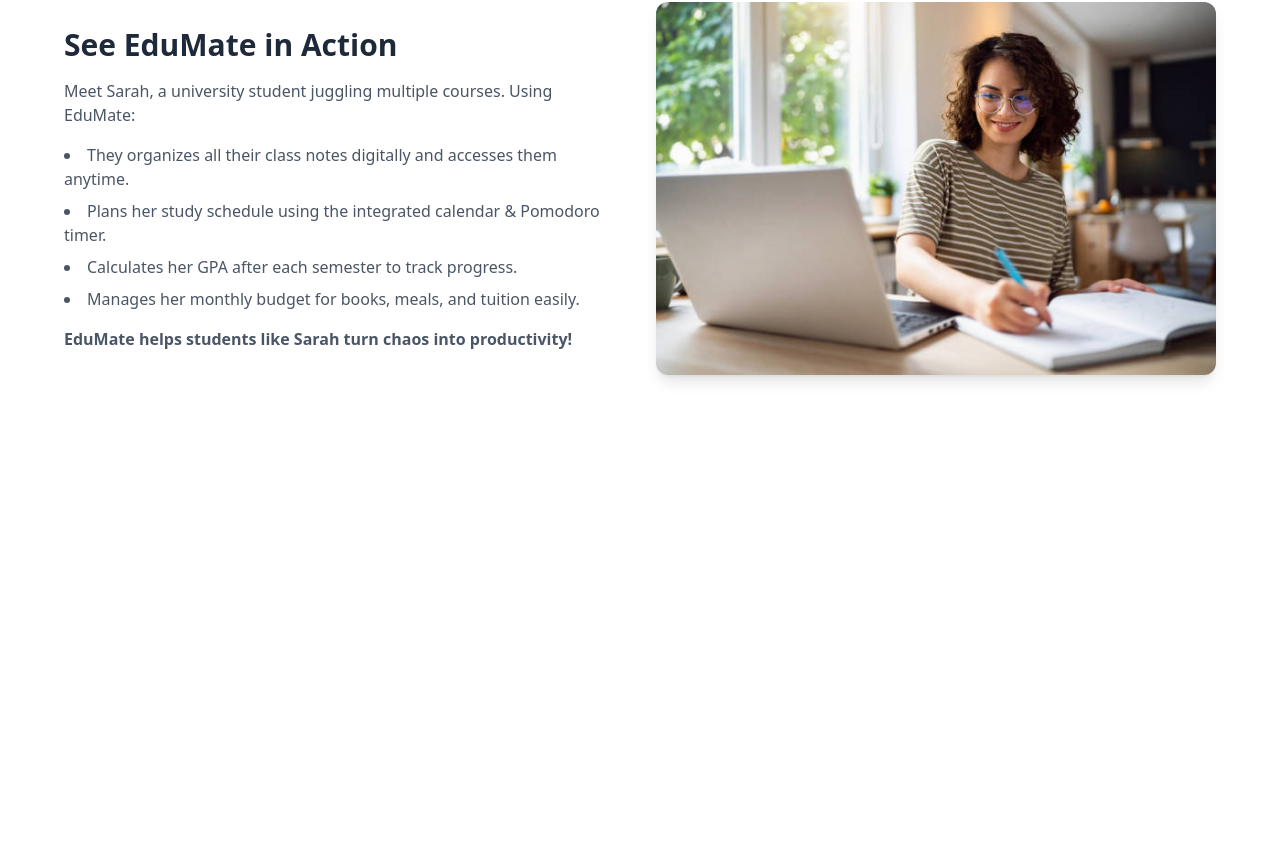
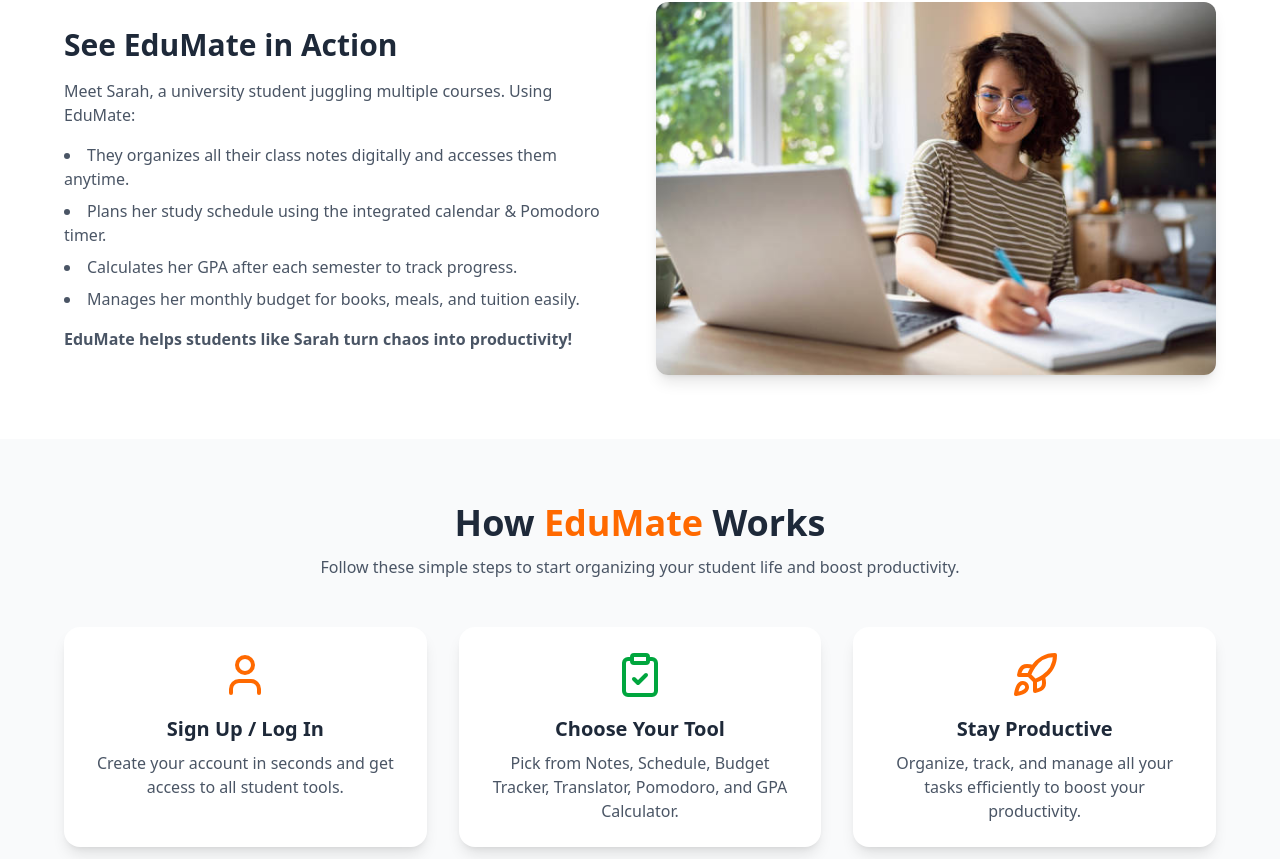
Before and after one commit to Alif210222/EduMate.web, a React (Vite) app: page / in a window 1280 px wide. Shown: the part 1938-2797 px from the top of the page. Before the commit the page ends 2377 px from the top, so only its background shows below. Built offline with nearby package versions, Linux system fonts and the light colour scheme.

Commit message:
website workflow added

```diff
--- /dev/null
+++ b/src/Components/HowItWork.jsx
@@ -0,0 +1,108 @@
+import React from "react";
+import { motion } from "framer-motion";
+import { User, ClipboardCheck, Rocket, ArrowBigRight } from "lucide-react";
+
+const steps = [
+  {
+    title: "Sign Up / Log In",
+    desc: "Create your account in seconds and get access to all student tools.",
+    icon: <User className="w-12 h-12 text-orange-500" />,
+  },
+  {
+    title: "Choose Your Tool",
+    desc: "Pick from Notes, Schedule, Budget Tracker, Translator, Pomodoro, and GPA Calculator.",
+    icon: <ClipboardCheck className="w-12 h-12 text-green-600" />,
+  },
+  {
+    title: "Stay Productive",
+    desc: "Organize, track, and manage all your tasks efficiently to boost your productivity.",
+    icon: <Rocket className="w-12 h-12 text-orange-500" />,
+  },
+];
+
+
+
+const HowItWorks = () => {
+  return (
+    <section className="py-16 px-6 md:px-16 bg-gray-50">
+      {/* Heading */}
+      <motion.div
+        initial={{ opacity: 0, y: -30 }}
+        whileInView={{ opacity: 1, y: 0 }}
+        transition={{ duration: 0.6 }}
+        viewport={{ once: true }}
+        className="text-center mb-12"
+      >
+        <h2 className="text-4xl font-extrabold text-gray-800">
+          How <span className="text-orange-500">EduMate</span> Works
+        </h2>
+        <p className="mt-3 text-gray-600 max-w-2xl mx-auto">
+          Follow these simple steps to start organizing your student life and boost productivity.
+        </p>
+      </motion.div>
+
+      {/* Steps */}
+      <div className="grid grid-cols-1 md:grid-cols-3 gap-8">
+        {steps.map((step, index) => (
+          <motion.div
+            key={index}
+            initial={{ opacity: 0, y: 40 }}
+            whileInView={{ opacity: 1, y: 0 }}
+            transition={{ duration: 0.5, delay: index * 0.1 }}
+            viewport={{ once: true }}
+            className="bg-white rounded-2xl p-6 shadow-lg hover:shadow-2xl transition-all duration-300 flex flex-col items-center text-center group"
+          >
+            <div className="mb-4">{step.icon}</div>
+            <h3 className="text-xl font-semibold text-gray-800 mb-2 group-hover:text-orange-500">
+              {step.title}
+            </h3>
+            <p className="text-gray-600">{step.desc}</p>
+          </motion.div>
+        ))}
+      </div>
+
+      {/* Illustration / Decorative Section */}
+       <motion.div
+      initial={{ opacity: 0, scale: 0.9 }}
+      whileInView={{ opacity: 1, scale: 1 }}
+      transition={{ duration: 0.6, delay: 0.2 }}
+      viewport={{ once: true }}
+      className="mt-16 flex justify-center"
+    >
+      <div className="w-full md:w-[80%] bg-white rounded-xl shadow-lg shadow-green-200 border border-green-200 p-3">
+        <div className="flex flex-col md:flex-row justify-center items-center gap-4 md:gap-10 flex-wrap">
+          {/* Step 1 */}
+          <div className="flex items-center gap-2">
+            <span className="bg-amber-200 text-gray-800 rounded-full px-4 py-2 font-semibold">
+              1
+            </span>
+            <p className="font-medium text-lg">Sign Up / Login</p>
+          </div>
+
+          <ArrowBigRight className="text-orange-600 w-6 h-6 md:block hidden" />
+
+          {/* Step 2 */}
+          <div className="flex items-center gap-2">
+            <span className="bg-amber-200 text-gray-800 rounded-full px-4 py-2 font-semibold">
+              2
+            </span>
+            <p className="font-medium text-lg">Choose Tools</p>
+          </div>
+
+          <ArrowBigRight className="text-orange-600 w-6 h-6 md:block hidden" />
+
+          {/* Step 3 */}
+          <div className="flex items-center gap-2">
+            <span className="bg-amber-200 text-gray-800 rounded-full px-4 py-2 font-semibold">
+              3
+            </span>
+            <p className="font-medium text-lg">Browse & Stay Productive</p>
+          </div>
+        </div>
+      </div>
+    </motion.div>
+    </section>
+  );
+};
+
+export default HowItWorks;
--- a/src/Pages/HomePage/HomePage.jsx
+++ b/src/Pages/HomePage/HomePage.jsx
@@ -2,6 +2,7 @@
 import Banner from '../../Components/Banner';
 import CoreFeatures from '../../Components/coreFeature';
 import WhyChooseEdumate from '../../Components/ChooseEdu';
+import HowItWorks from '../../Components/HowItWork';
 
 const HomePage = () => {
     return (
@@ -9,6 +10,7 @@
           <Banner></Banner>
           <CoreFeatures></CoreFeatures>
           <WhyChooseEdumate></WhyChooseEdumate>
+          <HowItWorks></HowItWorks>
         </div>
     );
 };
```
